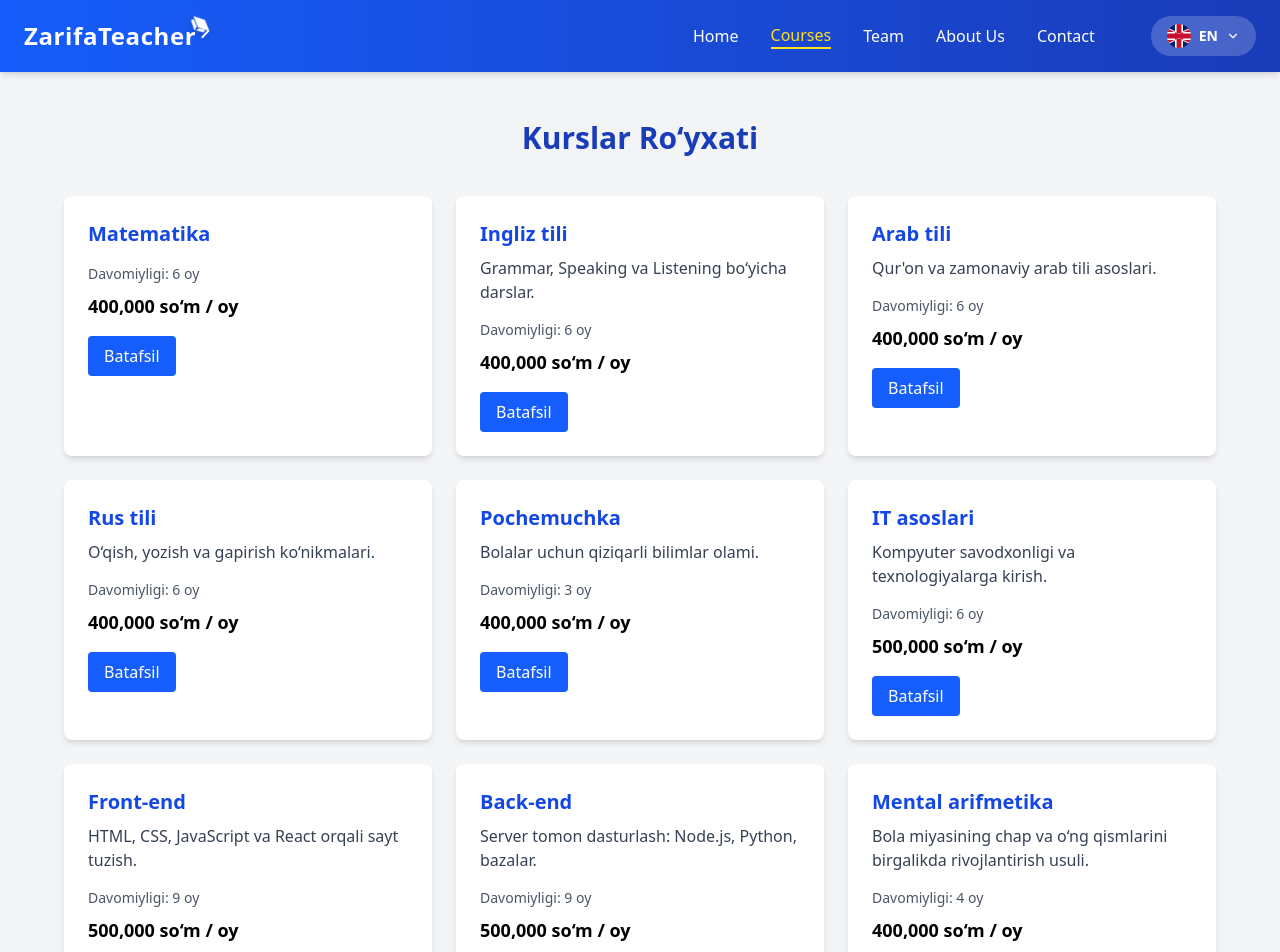
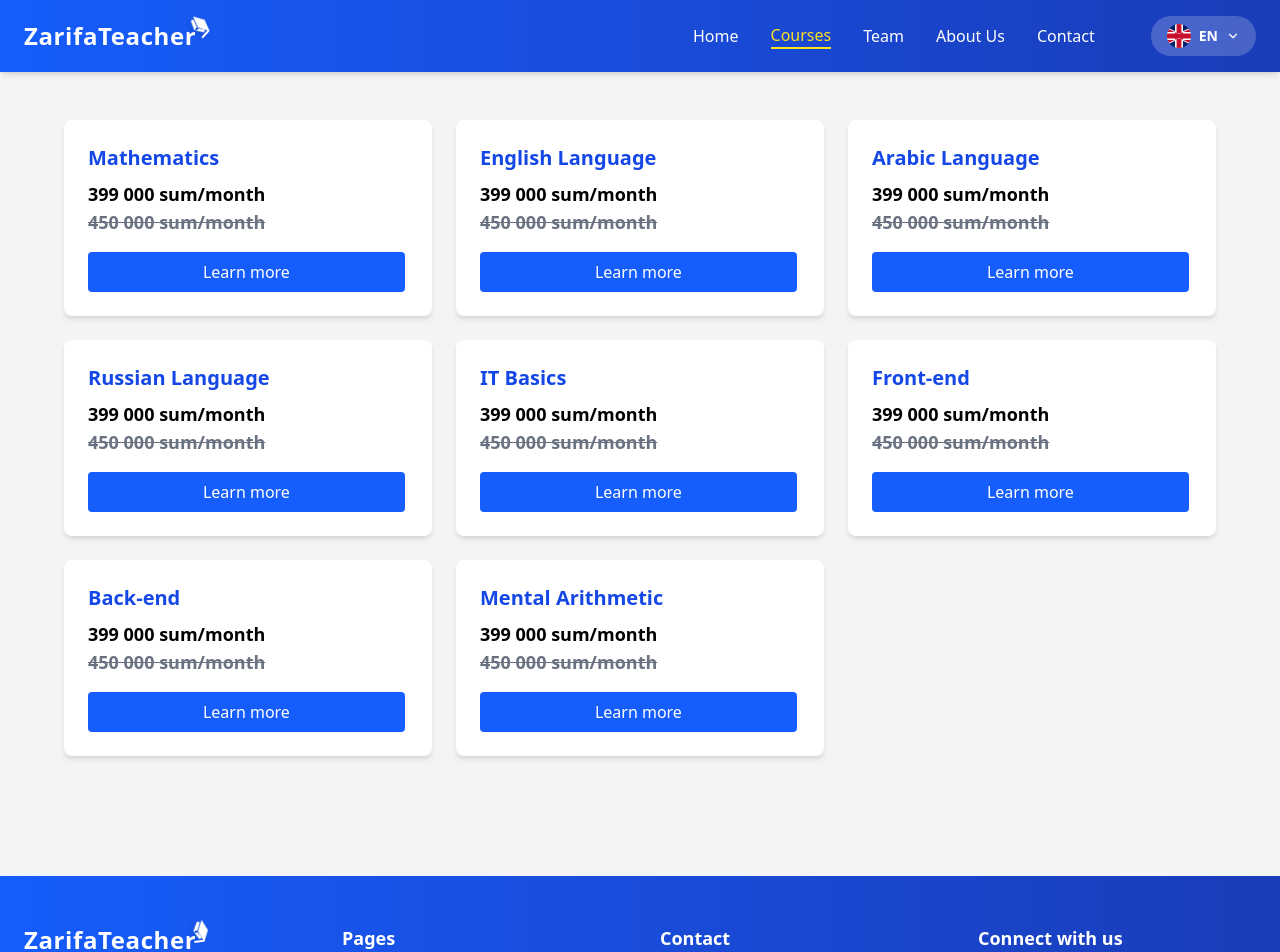
Before and after one commit to Nihola/ZarifaTeacher, a React (Vite) app: page /courses in a window 1280 px wide. Shown: the top 952 px of the page. Built offline with nearby package versions, Linux system fonts and the light colour scheme.

Commit message:
edit course page

```diff
--- a/src/locales/en/translation.json
+++ b/src/locales/en/translation.json
@@ -1,11 +1,9 @@
 {
-
   "Asosiy": "Home",
   "Kurslar": "Courses",
   "Mentorlar": "Mentors",
   "Biz haqimizda": "About Us",
   "Aloqa": "Contact",
-
   "contact": {
     "title": "Want to get in touch with us?",
     "subtitle": "Fill out the form and we’ll get back to you",
@@ -16,7 +14,6 @@
     "submit": "Send",
     "success": "Information sent!"
   },
-
   "contactSection": {
     "title": "Contact us",
     "telegram": "Telegram",
@@ -56,5 +53,74 @@
     "title": "Build Your Future with ZarifaTeacher",
     "description": "We help students achieve academic and personal success through high-quality courses, experienced mentors, and a passion for education.",
     "button": "Explore Courses"
+  },
+  "courses": {
+    "detailsBtn": "Learn more"
+  },
+  "courseData": [
+    {
+      "id": 1,
+      "title": "Mathematics",
+      "description": "",
+      "duration": "6 months",
+      "price": "450 000  sum/month",
+      "newprice": "399 000  sum/month"
+    },
+    {
+      "id": 2,
+      "title": "English Language",
+      "description": "Lessons in grammar, speaking, and listening.",
+      "duration": "6 months",
+      "price": "450 000  sum/month",
+      "newprice": "399 000  sum/month"
+    },
+    {
+      "id": 3,
+      "title": "Arabic Language",
+      "description": "Basics of the Qur'an and modern Arabic.",
+      "duration": "6 months",
+      "price": "450 000  sum/month",
+      "newprice": "399 000  sum/month"
+    },
+    {
+      "id": 4,
+      "title": "Russian Language",
+      "description": "Reading, writing, and speaking skills.",
+      "duration": "6 months",
+      "price": "450 000  sum/month",
+      "newprice": "399 000  sum/month"
+    },
+    {
+      "id": 6,
+      "title": "IT Basics",
+      "description": "Computer literacy and introduction to technology.",
+      "duration": "6 months",
+      "price": "450 000  sum/month",
+      "newprice": "399 000  sum/month"
+    },
+    {
+      "id": 7,
+      "title": "Front-end",
+      "description": "Building websites using HTML, CSS, JavaScript, and React.",
+      "duration": "9 months",
+      "price": "450 000  sum/month",
+      "newprice": "399 000  sum/month"
+    },
+    {
+      "id": 8,
+      "title": "Back-end",
+      "description": "Server-side programming: Node.js, Python, databases.",
+      "duration": "9 months",
+      "price": "450 000  sum/month",
+      "newprice": "399 000  sum/month"
+    },
+    {
+      "id": 9,
+      "title": "Mental Arithmetic",
+      "description": "A method to develop both hemispheres of a child's brain.",
+      "duration": "4 months",
+      "price": "450 000  sum/month",
+      "newprice": "399 000  sum/month"
     }
+  ]
 }
--- a/src/locales/ru/translation.json
+++ b/src/locales/ru/translation.json
@@ -1,11 +1,9 @@
 {
-
   "Asosiy": "Главная",
   "Kurslar": "Курсы",
   "Mentorlar": "Наставники",
   "Biz haqimizda": "О нас",
   "Aloqa": "Контакты",
-
   "contact": {
     "title": "Хотите связаться с нами?",
     "subtitle": "Заполните форму и мы с вами свяжемся",
@@ -16,7 +14,6 @@
     "submit": "Отправить",
     "success": "Данные отправлены!"
   },
-
   "contactSection": {
     "title": "Связаться с нами",
     "telegram": "Телеграм",
@@ -56,6 +53,74 @@
     "title": "Постройте свое будущее с ZarifaTeacher",
     "description": "Мы помогаем студентам добиваться успеха в учебе и жизни через качественные курсы, опытных наставников и страсть к обучению.",
     "button": "Посмотреть курсы"
+  },
+  "courses": {
+    "detailsBtn": "Подробнее"
+  },
+  "courseData": [
+    {
+      "id": 1,
+      "title": "Математика",
+      "description": "",
+      "duration": "6 месяцев",
+       "price": "450 000  сум/месяц",
+      "newprice": "399 000  сум/месяц"
+    },
+    {
+      "id": 2,
+      "title": "Английский язык",
+      "description": "Занятия по грамматике, разговорной речи и аудированию.",
+      "duration": "6 месяцев",
+      "price": "450 000  сум/месяц",
+      "newprice": "399 000  сум/месяц"
+    },
+    {
+      "id": 3,
+      "title": "Арабский язык",
+      "description": "Основы Корана и современного арабского языка.",
+      "duration": "6 месяцев",
+       "price": "450 000  сум/месяц",
+      "newprice": "399 000  сум/месяц"
+    },
+    {
+      "id": 4,
+      "title": "Русский язык",
+      "description": "Навыки чтения, письма и разговорной речи.",
+      "duration": "6 месяцев",
+       "price": "450 000  сум/месяц",
+      "newprice": "399 000  сум/месяц"
+    },
+    {
+      "id": 6,
+      "title": "Основы IT",
+      "description": "Компьютерная грамотность и введение в технологии.",
+      "duration": "6 месяцев",
+       "price": "550 000  сум/месяц",
+      "newprice": "499 000  сум/месяц"
+    },
+    {
+      "id": 7,
+      "title": "Front-end",
+      "description": "Создание сайтов с использованием HTML, CSS, JavaScript и React.",
+      "duration": "9 месяцев",
+      "price": "550 000  сум/месяц",
+      "newprice": "499 000  сум/месяц"
+    },
+    {
+      "id": 8,
+      "title": "Back-end",
+      "description": "Программирование серверной части: Node.js, Python, базы данных.",
+      "duration": "9 месяцев",
+      "price": "550 000  сум/месяц",
+      "newprice": "499 000  сум/месяц"
+    },
+    {
+      "id": 9,
+      "title": "Ментальная арифметика",
+      "description": "Метод развития обоих полушарий мозга у детей.",
+      "duration": "4 месяца",
+       "price": "550 000  сум/месяц",
+      "newprice": "499 000  сум/месяц"
     }
-
+  ]
 }
--- a/src/locales/uz/translation.json
+++ b/src/locales/uz/translation.json
@@ -1,11 +1,9 @@
 {
-
   "Asosiy": "Asosiy",
   "Kurslar": "Kurslar",
   "Mentorlar": "Mentorlar",
   "Biz haqimizda": "Biz haqimizda",
   "Aloqa": "Aloqa",
-
   "contact": {
     "title": "Biz bilan aloqaga chiqmohchimisiz?",
     "subtitle": "Formani to'ldiring va biz siz bilan bog'lanamiz",
@@ -16,7 +14,6 @@
     "submit": "Yuborish",
     "success": "Ma'lumot yuborildi!"
   },
-
   "contactSection": {
     "title": "Biz bilan bog'lanish",
     "telegram": "Telegram",
@@ -56,5 +53,74 @@
     "title": "Kelajagingizni ZarifaTeacher bilan quramiz",
     "description": "Biz talabalarga yuqori sifatli darslar, tajribali murabbiylar va taʼlimga boʻlgan ishtiyoq orqali akademik va shaxsiy yutuqlarga erishishga yordam beramiz.",
     "button": "Kurslarni ko'rish"
+  },
+  "courses": {
+    "detailsBtn": "Batafsil"
+  },
+  "courseData": [
+    {
+      "id": 1,
+      "title": "Matematika",
+      "description": "",
+      "duration": "6 oy",
+      "price": "450 000 so'm/oy ",
+      "newprice": "399 000 so'm/oy"
+    },
+    {
+      "id": 2,
+      "title": "Ingliz tili",
+      "description": "Grammar, Speaking va Listening bo‘yicha darslar.",
+      "duration": "6 oy",
+       "price": "450 000 so'm/oy ",
+      "newprice": "399 000 so'm/oy"
+    },
+    {
+      "id": 3,
+      "title": "Arab tili",
+      "description": "Qur'on va zamonaviy arab tili asoslari.",
+      "duration": "6 oy",
+       "price": "450 000 so'm/oy ",
+      "newprice": "399 000 so'm/oy"
+    },
+    {
+      "id": 4,
+      "title": "Rus tili",
+      "description": "O‘qish, yozish va gapirish ko‘nikmalari.",
+      "duration": "6 oy",
+       "price": "450 000 so'm/oy ",
+      "newprice": "399 000 so'm/oy"
+    },
+    {
+      "id": 6,
+      "title": "IT asoslari",
+      "description": "Kompyuter savodxonligi va texnologiyalarga kirish.",
+      "duration": "6 oy",
+       "price": "450 000 so'm/oy ",
+      "newprice": "399 000 so'm/oy"
+    },
+    {
+      "id": 7,
+      "title": "Front-end",
+      "description": "HTML, CSS, JavaScript va React orqali sayt tuzish.",
+      "duration": "9 oy",
+       "price": "550 000 so'm/oy ",
+      "newprice": "499 000 so'm/oy"
+    },
+    {
+      "id": 8,
+      "title": "Back-end",
+      "description": "Server tomon dasturlash: Node.js, Python, bazalar.",
+      "duration": "9 oy",
+       "price": "550 000 so'm/oy ",
+      "newprice": "499 000 so'm/oy"
+    },
+    {
+      "id": 9,
+      "title": "Mental arifmetika",
+      "description": "Bola miyasining chap va o‘ng qismlarini birgalikda rivojlantirish usuli.",
+      "duration": "4 oy",
+       "price": "450 000 so'm/oy ",
+      "newprice": "399 000 so'm/oy"
     }
+  ]
 }
--- a/src/pages/courses/CourseData.js
+++ /dev/null
@@ -1,66 +0,0 @@
-export const courses = [
-  {
-    id: 1,
-    title: "Matematika",
-    description: "",
-    duration: "6 oy",
-    price: 400000,
-  },
-  {
-    id: 2,
-    title: "Ingliz tili",
-    description: "Grammar, Speaking va Listening bo‘yicha darslar.",
-    duration: "6 oy",
-    price: 400000,
-  },
-  {
-    id: 3,
-    title: "Arab tili",
-    description: "Qur'on va zamonaviy arab tili asoslari.",
-    duration: "6 oy",
-    price: 400000,
-  },
-  {
-    id: 4,
-    title: "Rus tili",
-    description: "O‘qish, yozish va gapirish ko‘nikmalari.",
-    duration: "6 oy",
-    price: 400000,
-  },
-  {
-    id: 5,
-    title: "Pochemuchka",
-    description: "Bolalar uchun qiziqarli bilimlar olami.",
-    duration: "3 oy",
-    price: 400000,
-  },
-  {
-    id: 6,
-    title: "IT asoslari",
-    description: "Kompyuter savodxonligi va texnologiyalarga kirish.",
-    duration: "6 oy",
-    price: 500000,
-  },
-  {
-    id: 7,
-    title: "Front-end",
-    description: "HTML, CSS, JavaScript va React orqali sayt tuzish.",
-    duration: "9 oy",
-    price: 500000,
-  },
-  {
-    id: 8,
-    title: "Back-end",
-    description: "Server tomon dasturlash: Node.js, Python, bazalar.",
-    duration: "9 oy",
-    price: 500000,
-  },
-  {
-    id: 9,
-    title: "Mental arifmetika",
-    description: "Bola miyasining chap va o‘ng qismlarini birgalikda rivojlantirish usuli.",
-    duration: "4 oy",
-    price: 400000,
-  },
-
-];
--- a/src/pages/courses/Courses.jsx
+++ b/src/pages/courses/Courses.jsx
@@ -1,22 +1,28 @@
 import React from "react";
-import { courses } from "./CourseData";
+import { useTranslation } from "react-i18next";
+import { FaRegClock } from "react-icons/fa6";
 
 function Courses() {
+  const { t } = useTranslation();
+  const courseList = t("courseData", { returnObjects: true });
+
   return (
     <div className="min-h-screen bg-gray-100 p-6 py-30">
-      <h1 className="text-3xl font-bold text-center mb-10 text-blue-800">
-        Kurslar Ro‘yxati
-      </h1>
       <div className="grid grid-cols-1 sm:grid-cols-2 lg:grid-cols-3 gap-6 max-w-6xl mx-auto">
-        {courses.map((course) => (
-          <div key={course.id} className="bg-white p-6 rounded-lg shadow-md hover:shadow-lg transition">
-
-            <h2 className="text-xl font-semibold text-blue-700 mb-2">{course.title}</h2>
-            <p className="text-gray-700 mb-4">{course.description}</p>
-            <p className="text-sm text-gray-600">Davomiyligi: {course.duration}</p>
-            <p className="text-lg font-bold mt-2">{course.price.toLocaleString()} so‘m / oy</p>
-            <button className="mt-4 bg-blue-600 text-white py-2 px-4 rounded hover:bg-blue-700 transition">
-              Batafsil
+        {courseList.map((courseData, index) => (
+          <div key={index} className="bg-white p-6 rounded-lg shadow-md hover:shadow-lg transition">
+            <h2 className="text-xl font-semibold text-blue-700 mb-2">
+              {courseData.title}
+            </h2>
+            <p className="text-lg font-bold ">
+              {courseData.newprice}
+            </p>
+            <del className="text-lg font-bold mt-2 text-gray-500">
+              {courseData.price}
+            </del>
+            <br />
+            <button className="mt-4 text-center bg-blue-600 text-white w-[99%] py-2 px-4 rounded hover:bg-blue-700 transition">
+              {t("courses.detailsBtn")}
             </button>
           </div>
         ))}
```
Lines whose indentation alone changed are shown as unchanged.
